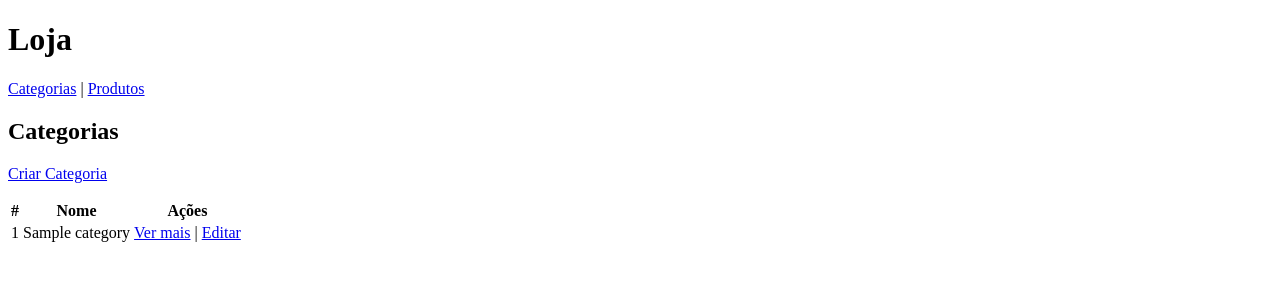
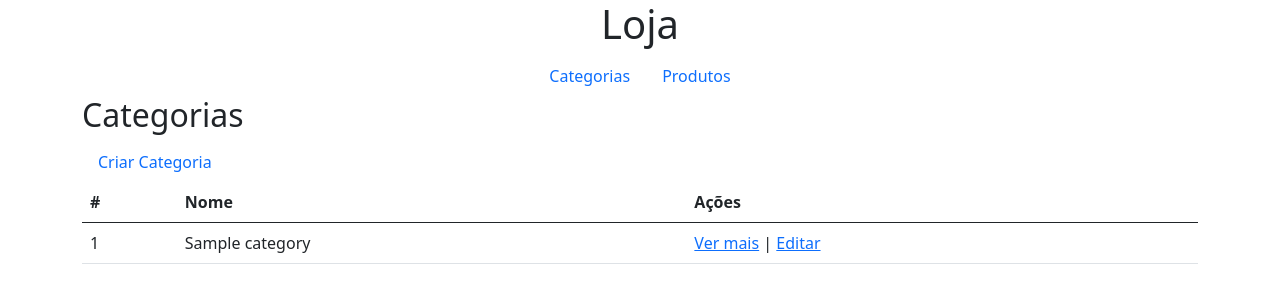
Before and after one commit to inolopesm/desafio-workshop-fds-2021-1, a Django app: page /categories/ in a window 1280 px wide. Shown: the top 303 px of the page. Run offline with Django 3.2, Linux system fonts and the light colour scheme; tables that the repository leaves empty hold one stand-in row (values such as "Sample post"); some libraries are stand-ins or nearby versions.

Commit message:
converte category_list.html para usar bootstrap

```diff
--- a/templates/core/category_list.html
+++ b/templates/core/category_list.html
@@ -1,3 +1,4 @@
+{% load static %}
 <!DOCTYPE html>
 <html>
 <head>
@@ -5,17 +6,21 @@
     <meta http-equiv="X-UA-Compatible" content="IE=edge">
     <meta name="viewport" content="width=device-width, initial-scale=1.0">
     <title>Loja - Listagem de Categorias</title>
+    <link rel="stylesheet" href="{% static 'core/node_modules/bootstrap/dist/css/bootstrap.min.css' %}" />
 </head>
 <body>
-    <h1>Loja</h1>
-    <p>
-        <a href="{% url 'category-list' %}">Categorias</a> | <a href="{% url 'product-list' %}">Produtos</a>
-    </p>
+    <div class="container">
+        <h1 class="text-center">Loja</h1>
+        <div class="nav justify-content-center">
+            <a class="nav-item nav-link" href="{% url 'category-list' %}">Categorias</a>
+            <a class="nav-item nav-link" href="{% url 'product-list' %}">Produtos</a>
+        </div>
         <h2>Categorias</h2>
-    <p>
-        <a href="{% url 'category-create' %}">Criar Categoria</a>
-    </p>
-    <table>
+        <div class="nav">
+            <a class="nav-item nav-link" href="{% url 'category-create' %}">Criar Categoria</a>
+        </div>
+        <div class="table-responsive">
+            <table class="table">
                 <thead>
                     <tr>
                         <th>#</th>
@@ -35,5 +40,7 @@
                     {% endfor %}
                 </tbody>
             </table>
+        </div>
+    </div>
 </body>
 </html>
```
Lines whose indentation alone changed are shown as unchanged.
